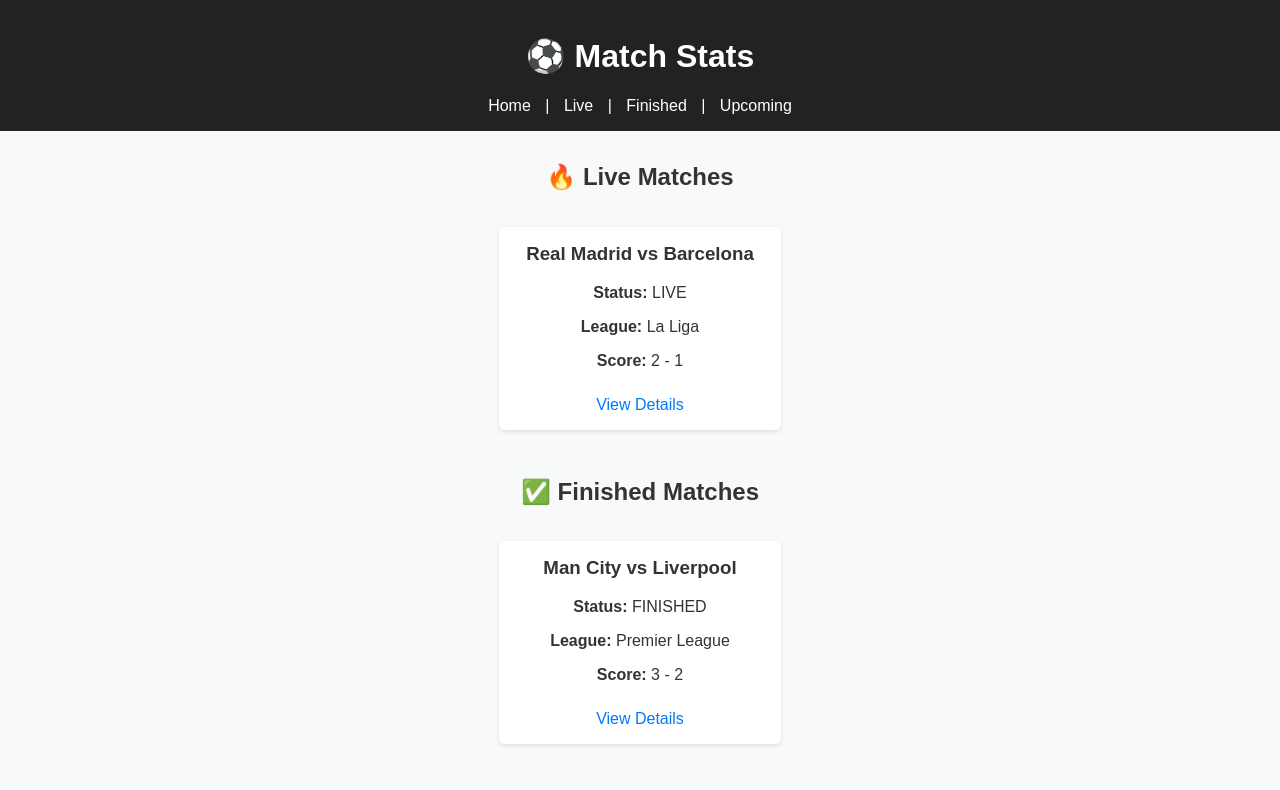
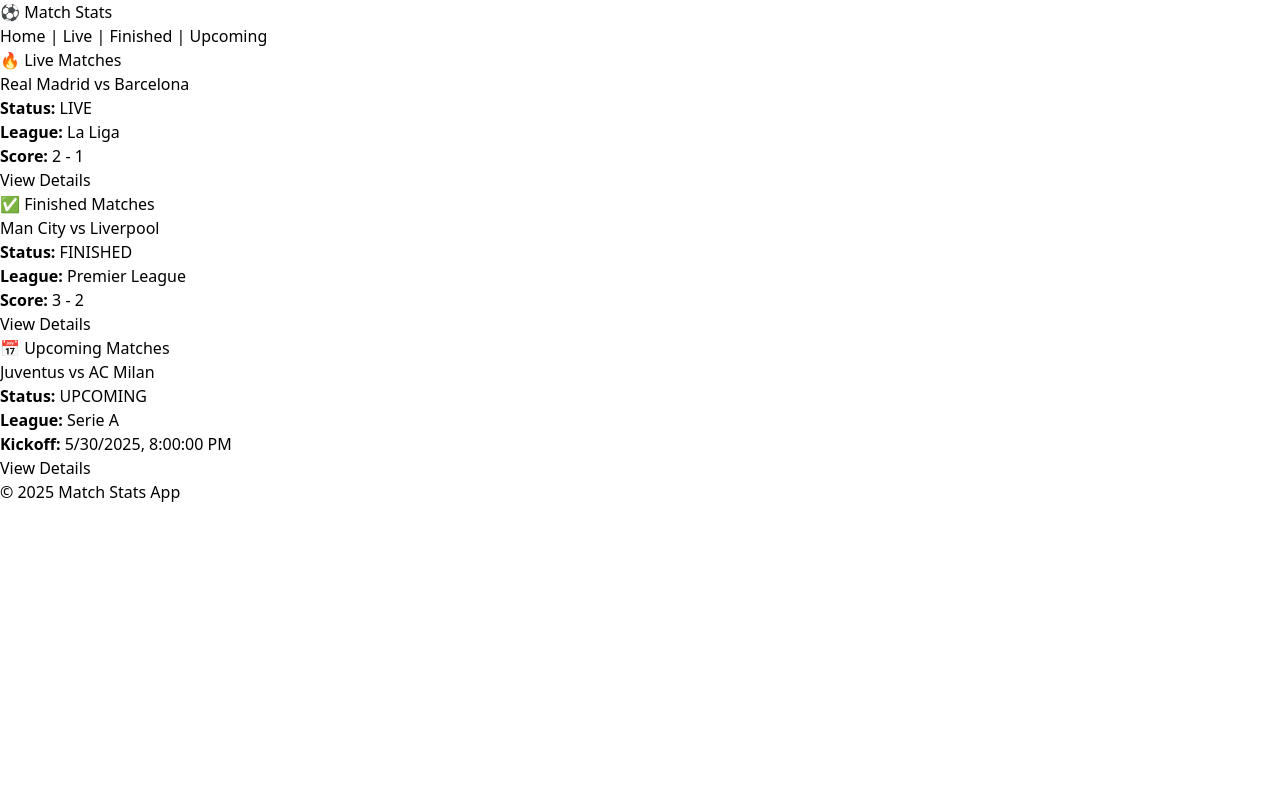
Before and after one commit to mussameeks/matchstats, a React (Create React App) app: page / in a window 1280 px wide. Shown: the top 790 px of the page. Built offline with nearby package versions, Linux system fonts and the light colour scheme.

Commit message:
Add files via upload

```diff
--- /dev/null
+++ b/postcss.config.js
@@ -0,0 +1,6 @@
+module.exports = {
+  plugins: {
+    tailwindcss: {},
+    autoprefixer: {},
+  },
+}
--- a/src/styles/main.css
+++ b/src/styles/main.css
@@ -1,53 +1,5 @@
-body {
-  font-family: Arial, sans-serif;
-  margin: 0;
-  padding: 0;
-  background: #f8f9fa;
-  color: #333;
-}
+@tailwind base;
+@tailwind components;
+@tailwind utilities;
 
-header, footer {
-  background-color: #222;
-  color: white;
-  padding: 1rem;
-  text-align: center;
-}
-
-nav a {
-  margin: 0 10px;
-  color: #fff;
-  text-decoration: none;
-}
-
-h2 {
-  margin-top: 2rem;
-  text-align: center;
-}
-
-.match-list {
-  display: flex;
-  flex-wrap: wrap;
-  justify-content: center;
-  gap: 1rem;
-  padding: 1rem;
-}
-
-.match-card {
-  background: white;
-  border-radius: 6px;
-  padding: 1rem;
-  box-shadow: 0 2px 4px rgba(0,0,0,0.1);
-  width: 250px;
-  text-align: center;
-}
-
-.match-card h3 {
-  margin-top: 0;
-}
-
-.match-card a {
-  display: inline-block;
-  margin-top: 10px;
-  color: #007bff;
-  text-decoration: none;
-}
+/* Custom overrides or extensions can go here */
--- /dev/null
+++ b/tailwind.config.js
@@ -0,0 +1,10 @@
+module.exports = {
+  content: [
+    "./src/**/*.{js,jsx,ts,tsx}",
+    "./public/index.html"
+  ],
+  theme: {
+    extend: {},
+  },
+  plugins: [],
+}
```
